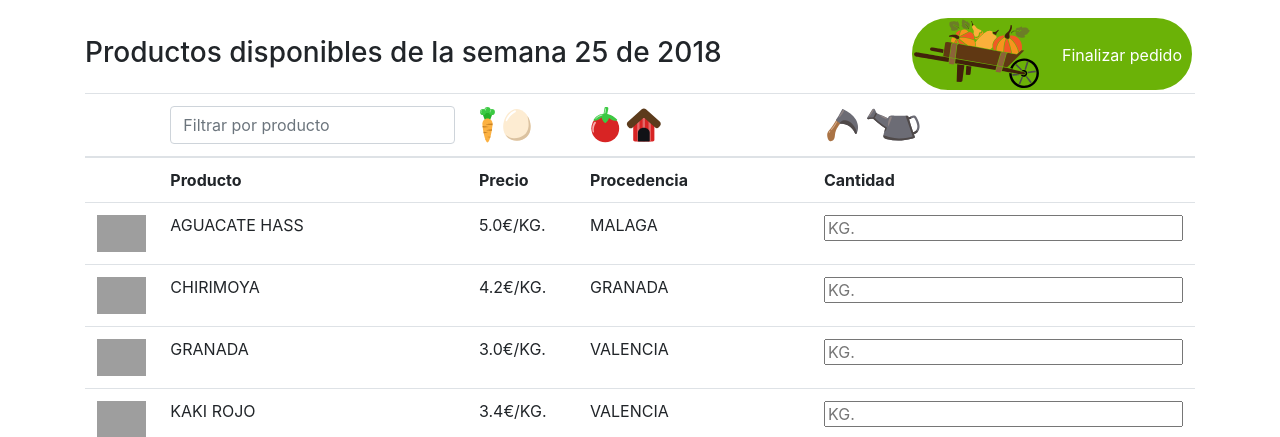
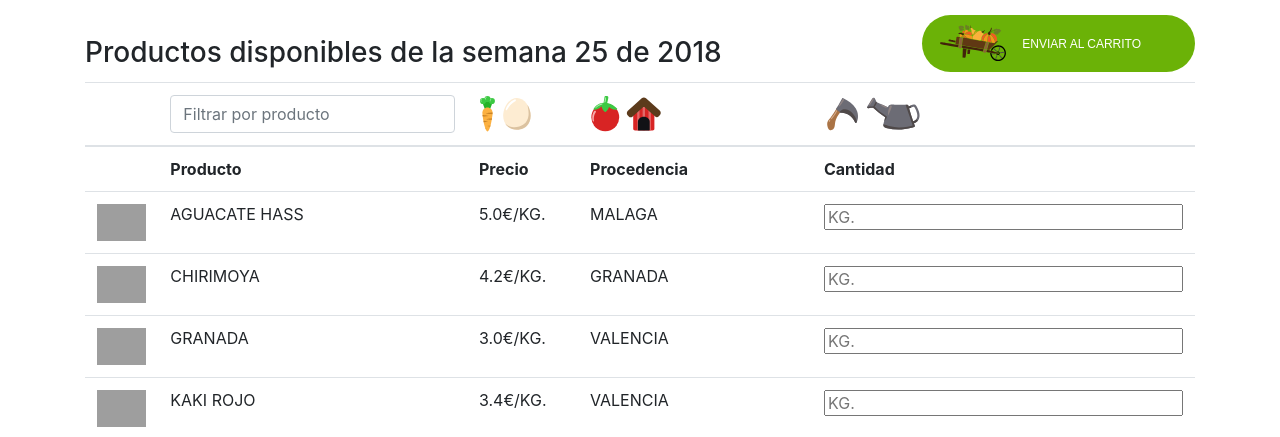
Before and after one commit to scr6292/backend, a Flask app: page /agricultores/1/order in a window 1280 px wide. Shown: the part 130-567 px from the top of the page. Run offline with Flask 2, Linux system fonts and the light colour scheme; a user stored in the database is signed in; data comes from the database, SQL or seed files in the repository; both versions use the stored data as it was after the commit; some libraries are stand-ins or nearby versions; grey boxes are pictures that could not be loaded.

Commit message:
Final button update Thursday

```diff
--- a/application/static/styles.css
+++ b/application/static/styles.css
@@ -30,6 +30,7 @@
     background-color: rgb(107, 178, 7);
     border-radius: 100px;
     color: white;
+    margin-bottom: 10px;
 }
     /*color: rgb(255, 255, 255);*/
    /* border-color: rgb(107, 178, 7);
--- a/templates/menuOrder.html
+++ b/templates/menuOrder.html
@@ -41,9 +41,11 @@
 						<tbody>
 							<form action = "{{url_for('agricultorMenuOrder',agricultor_id=agricultor_id)}}" method = 'POST'>
 								<h3 class="panel-title" style="float:left; margin-top: 21px;">Productos disponibles de la semana {{week[0]}} de {{year[0]}}</h3>
-							<div class="add-to-cart" style="border: solid;float: right;">
-								<input type = 'submit' value = 'Finalizar pedido' style="position: relative; float: right; background: none; border: none; top: 24px; color: white;     margin-right: 4px;">
-								<img src="{{url_for('static', filename='vectorpaint (8).svg')}}" alt="Farm icons" style="height: 38px; position:relative; float: right; margin-right: 15px; height: 72px;">
+							<div class="add-to-cart" style="float: right; height: 57px;">
+									<button class='btn btn-lg 'style='background-color:transparent; color: white;' type = 'submit' value = 'Actualiza tu compra' style="position: relative; float: right; background: none; border: none; color: #333;     margin-right: 4px;">
+										<img src="{{url_for('static', filename='vectorpaint (8).svg')}}" alt="Farm icons" style="height: 38px; position:relative; float: left; margin-right: 15px; height: 38px;">
+										<a style="display: inline-block; float:right; padding-top: 5px;     text-transform: uppercase; font-family: 'Poppins', sans-serif;    line-height: 30px !important; font-size: 12px !important; padding-right: 37px !important;">Enviar al carrito</a>
+									</button>
 							</div>
 							{% for i in items %}
 							<tr>
```
Also changed, not shown: templates/postOrder.html (+8 -4 lines), application/test.db. Lines whose indentation alone changed are shown as unchanged.
